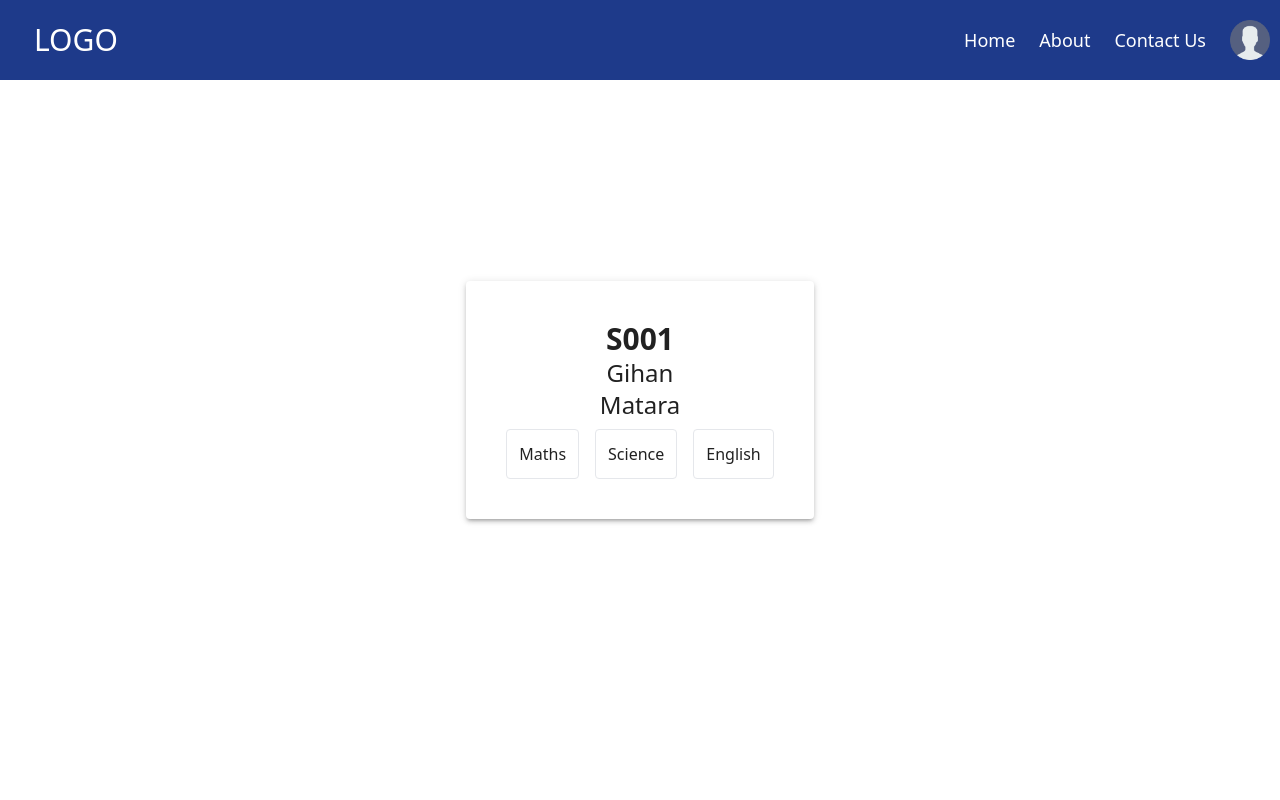
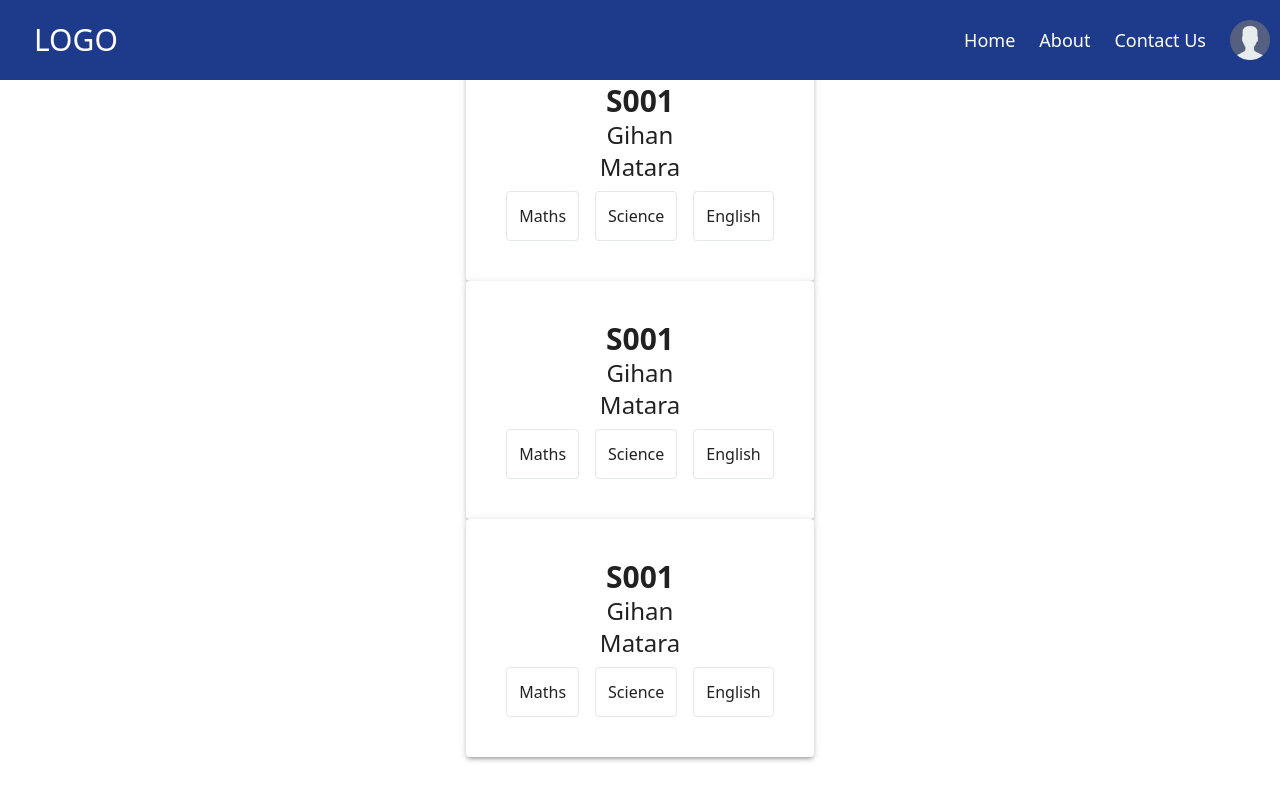
Before and after one commit to Revision-60/React, a React (Create React App) app: page / in a window 1280 px wide. Built offline with nearby package versions, Linux system fonts and the light colour scheme.

Commit message:
Student Component Created

```diff
--- /dev/null
+++ b/src/components/Student/Student.tsx
@@ -0,0 +1,19 @@
+import { Paper } from "@mui/material";
+import { Component } from "react";
+
+export default class Student extends Component {
+  render() {
+    return (
+      <Paper elevation={3} className="p-10 text-center">
+        <h3 className="text-3xl font-semibold">S001</h3>
+        <h2 className="text-2xl">Gihan</h2>
+        <p className="text-2xl">Matara</p>
+        <div className="flex gap-4 mt-2">
+          <span className="p-3 border rounded">Maths</span>
+          <span className="p-3 border rounded">Science</span>
+          <span className="p-3 border rounded">English</span>
+        </div>
+      </Paper>
+    );
+  }
+}
--- /dev/null
+++ b/src/components/Student/index.ts
@@ -0,0 +1 @@
+export {default} from "./Student";
--- a/src/pages/Home/Home.tsx
+++ b/src/pages/Home/Home.tsx
@@ -1,20 +1,14 @@
 import { Paper } from "@mui/material";
 import { Component } from "react";
+import Student from "../../components/Student";
 
 export default class Home extends Component {
   render() {
     return (
       <div>
-        <Paper elevation={3} className="p-10 text-center">
-          <h3 className="text-3xl font-semibold">S001</h3>
-          <h2 className="text-2xl">Gihan</h2>
-          <p className="text-2xl">Matara</p>
-          <div className="flex gap-4 mt-2">
-            <span className="p-3 border rounded">Maths</span>
-            <span className="p-3 border rounded">Science</span>
-            <span className="p-3 border rounded">English</span>
-          </div>
-        </Paper>
+        <Student />
+        <Student />
+        <Student />
       </div>
     );
   }
```
